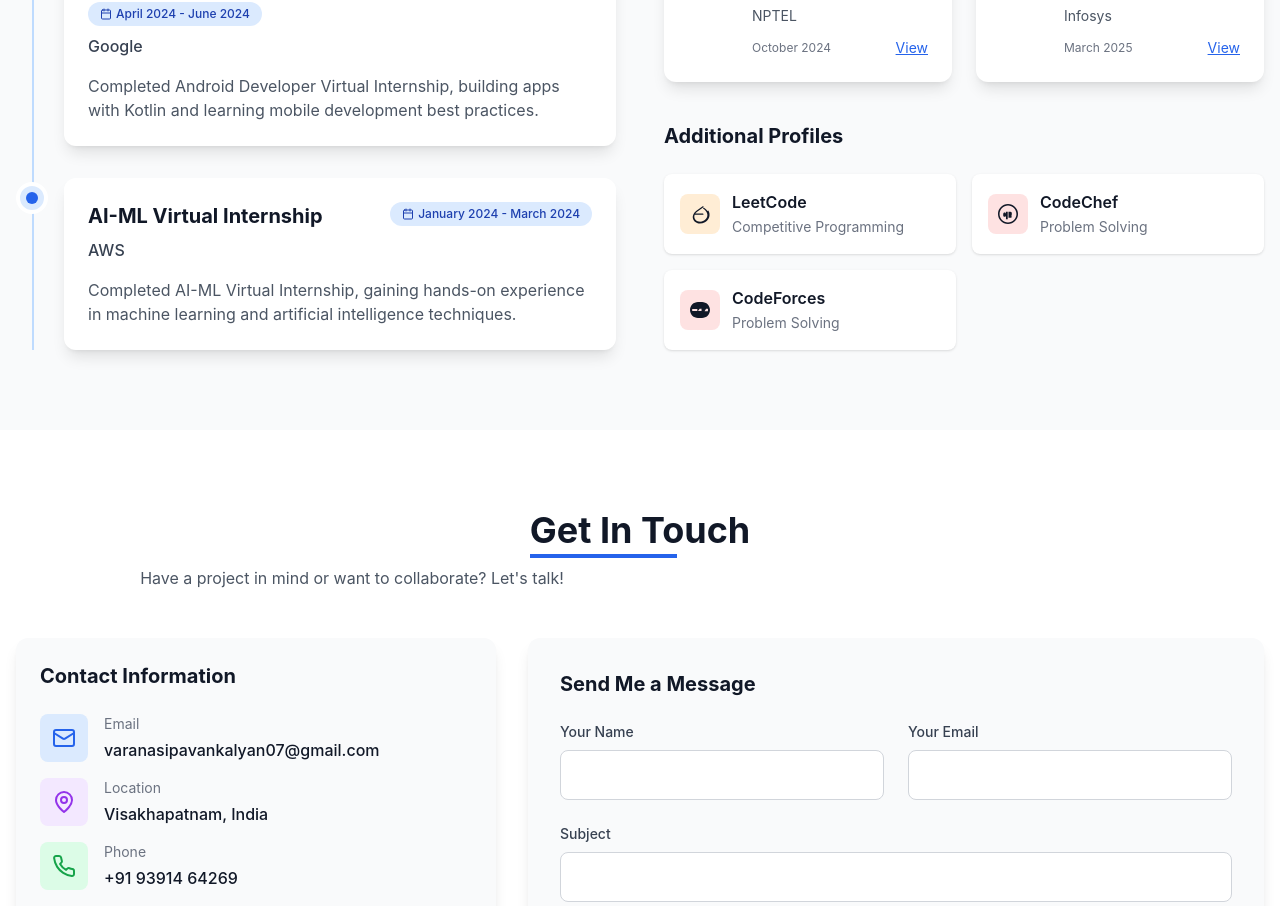
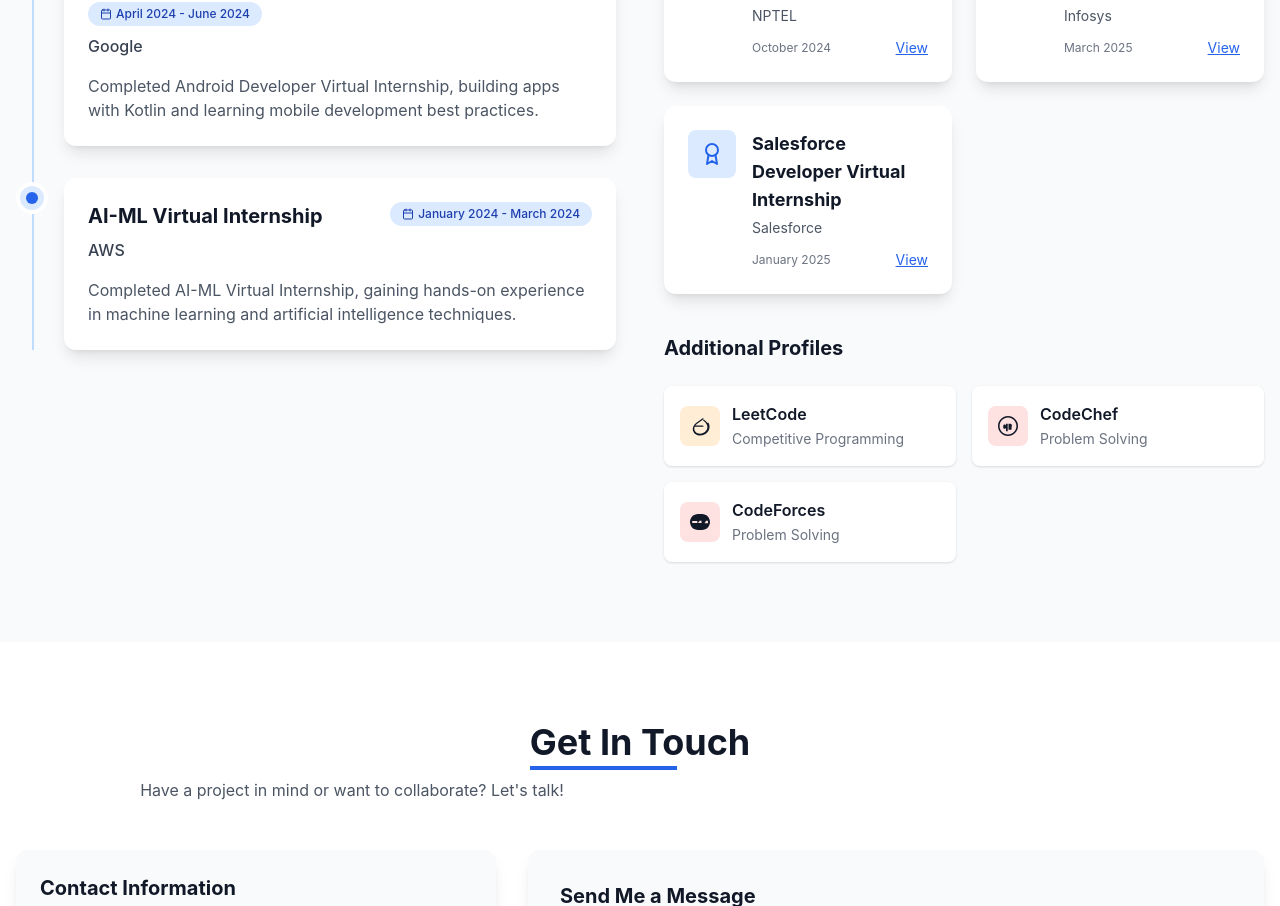
Before and after one commit to pavan-234/Pavan_Portfolio, a React (Vite) app: page / in a window 1280 px wide. Shown: the part 3766-4672 px from the top of the page. Built offline with nearby package versions, Linux system fonts and the light colour scheme.

Commit message:
salesforce certification added

```diff
--- a/src/data/index.js
+++ b/src/data/index.js
@@ -131,6 +131,13 @@
     date: 'March 2025',
     link: '../../assets/frontend.pdf',
     logo: 'https://upload.wikimedia.org/wikipedia/commons/5/51/Google_Logo.svg'
+  },
+  {
+    id: 5,
+    title: 'Salesforce Developer Virtual Internship',
+    issuer: 'Salesforce',
+    date: 'January 2025',
+    link: '../../assets/Salesforce certificate.pdf',
+    logo: 'https://upload.wikimedia.org/wikipedia/commons/5/51/Google_Logo.svg'
   }
-
 ];
```
